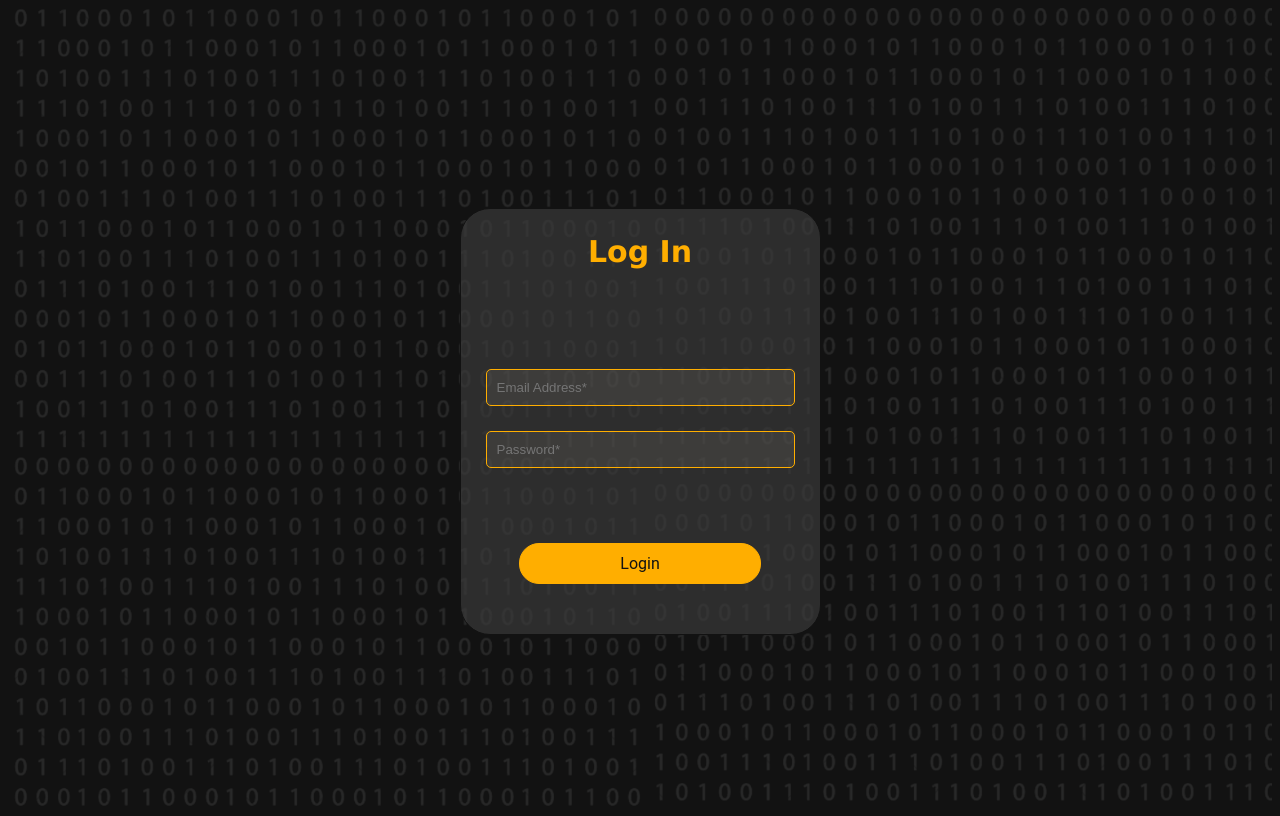
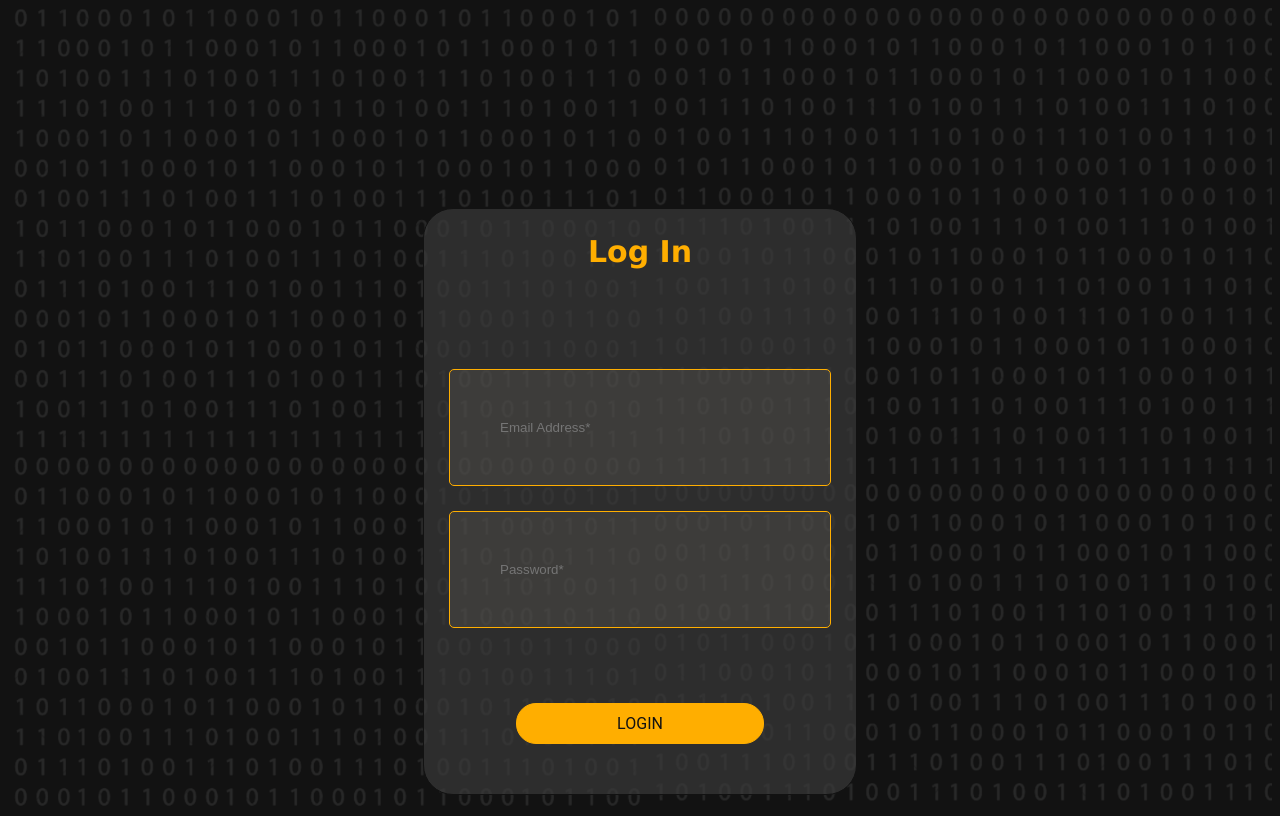
Before and after one commit to riddhi-narkar/connecture, a React (Create React App) app in the folder client/: page /login in a window 1280 px wide. Built offline with nearby package versions, Linux system fonts and the light colour scheme; no server answers.

Commit message:
made small design

```diff
--- a/client/src/components/auth/Login.css
+++ b/client/src/components/auth/Login.css
@@ -6,8 +6,8 @@
     /* background-attachment: fixed; */
     /* position: absolute; */
     background-size: cover; /* or contain depending on what you want */
-  background-position: center center;
-  background-repeat: no-repeat;
+    background-position: center center;
+    background-repeat: no-repeat;
 }
 
 .makeCenter{
@@ -33,12 +33,14 @@
 
 .fancyInput{
     display: block;
-    padding: 10px;
-    padding-right: 120px;
+    padding: 50px;
+    width: 280px;
+    /* padding-right: 120px; */
     margin: 25px;
     border: solid 1px #ffae00;
     border-radius: 5px;
     background-color: #faebd713;
+    color:#fffcf6;
 }
 
 .headLogin{
@@ -60,7 +62,7 @@
 }
 
 .loginButton:hover{
-    background-color:  salmon;
+    background-color: salmon;
     border-color: salmon;
     color:aliceblue;
     cursor: pointer;
--- a/client/src/components/auth/Login.js
+++ b/client/src/components/auth/Login.js
@@ -47,7 +47,7 @@ const Login = ({ login, isAuthenticated }) => {
                   onChange={(e) => onChange(e)}
                   minLength="6"
                 />
-                <input type="submit" value="Login" className = "loginButton"/>
+                <input type="submit" value="LOGIN" className = "loginButton"/>
               </form>
           </div>
         </center>
--- a/client/src/components/auth/Register.css
+++ b/client/src/components/auth/Register.css
@@ -6,8 +6,8 @@
     /* background-attachment: fixed; */
     /* position: absolute; */
     background-size: cover; /* or contain depending on what you want */
-  background-position: center center;
-  background-repeat: no-repeat;
+    background-position: center center;
+    background-repeat: no-repeat;
 }
 
 .makeCenterR{
@@ -34,11 +34,13 @@
 .fancyInputR{
     display: block;
     padding: 10px;
-    padding-right: 120px;
+    width: 280px;
+    /* padding-right: 120px; */
     margin: 25px;
     border: solid 1px #ffae00;
     border-radius: 5px;
     background-color: #faebd713;
+    color:#fffcf6;
 }
 
 .headRegister{
--- a/client/src/components/auth/Register.js
+++ b/client/src/components/auth/Register.js
@@ -67,7 +67,7 @@ const Register = ({ setAlert, register, isAuthenticated }) => {
                       value = {password2}
                       onChange = {e => onChange(e)}
                     />
-                    <input type="submit" value="Register" className="registerButton" />
+                    <input type="submit" value="REGISTER" className="registerButton" />
                 </form>
           </div>
         </center>
--- a/client/src/components/layout/Landing.css
+++ b/client/src/components/layout/Landing.css
@@ -54,7 +54,7 @@ body{
     padding: 20px;
     padding-bottom: 100px;
     font-family: 'Noto Sans JP', sans-serif;
-    color:beige;
+    color:antiquewhite;
     /* color: #721bdd; */
 }
 
--- a/client/src/components/layout/Landing.js
+++ b/client/src/components/layout/Landing.js
@@ -12,7 +12,7 @@ export const Landing = () => {
 
         <center>
           <div className = "rightSide">
-              <h1 className = "headLanding">.Connecture..</h1>
+              <h1 className = "headLanding">Connecture</h1>
 
               <h3 className = "intro">
                   A simple social platform to enhance the tech culture of your college.
```
Also changed, not shown: 2 other files (tests, documents, lock files or other folders).
